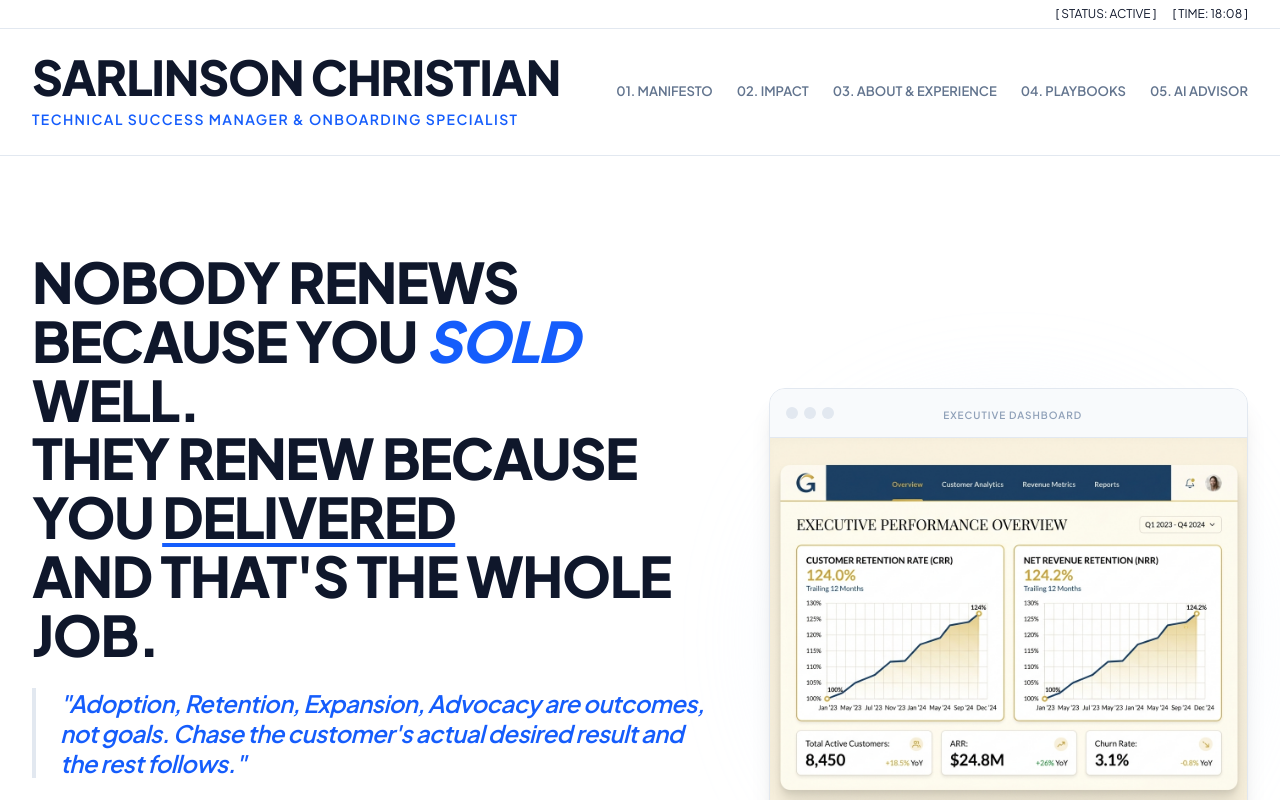
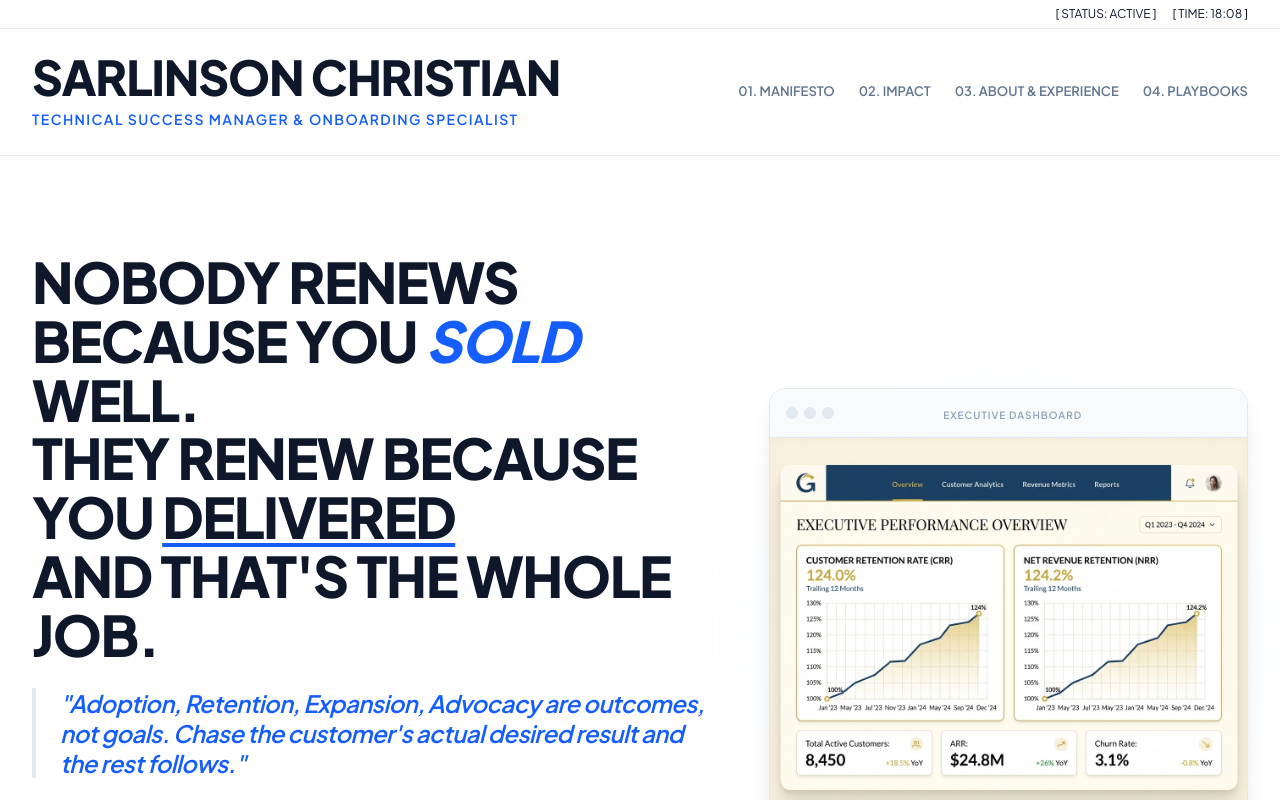
Before and after one commit to schristian9/CSM_Port, a Next.js app: page / in a window 1280 px wide. Shown: the top 800 px of the page. Built offline with nearby package versions, Linux system fonts and the light colour scheme.

Commit message:
Remove AI Advisor link from masthead

```diff
--- a/components/Masthead.js
+++ b/components/Masthead.js
@@ -54,9 +54,6 @@ export default function Masthead() {
           <Link href="/#playbooks" className="whitespace-nowrap hover:text-blue-600 transition-colors relative after:content-[''] after:absolute after:-bottom-1 after:left-0 after:w-0 after:h-[2px] after:bg-blue-600 hover:after:w-full after:transition-all">
             04. PLAYBOOKS
           </Link>
-          <Link href="/#copilot" className="whitespace-nowrap hover:text-blue-600 transition-colors relative after:content-[''] after:absolute after:-bottom-1 after:left-0 after:w-0 after:h-[2px] after:bg-blue-600 hover:after:w-full after:transition-all">
-            05. AI ADVISOR
-          </Link>
         </nav>
       </div>
     </header>
```
